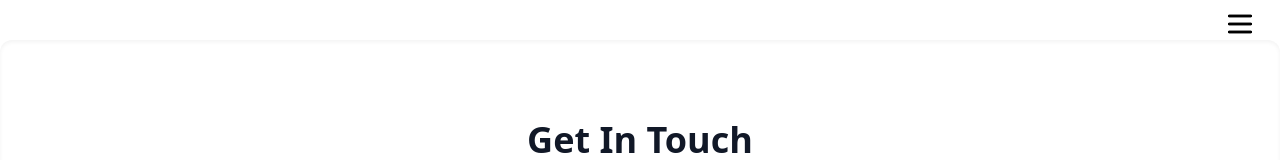
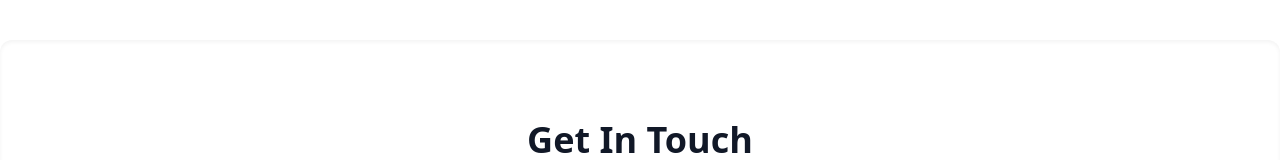
Before and after one commit to faisal-wani/JZBstudio, a React (Create React App) app: page /JZBstudio/contact in a window 1280 px wide. Shown: the top 160 px of the page. Built offline with nearby package versions, Linux system fonts and the light colour scheme.

Commit message:
chnaged menubar styling and menu items

```diff
--- a/src/components/MenuBar.jsx
+++ b/src/components/MenuBar.jsx
@@ -1,19 +1,16 @@
-import React, { useState, useEffect } from "react";
+import React, { useState, useEffect, useRef } from "react";
 import { motion, AnimatePresence } from "framer-motion";
-import { Menu, X } from "lucide-react";
+import { Menu, X, ChevronDown, ChevronRight } from "lucide-react"; // fancy icons
 import { Link, useLocation } from "react-router-dom";
 
 const menuVariants = {
-  hidden: { opacity: 0, x: 50 },
+  hidden: { x: 300, opacity: 0 },
   visible: {
+    x: 0,
     opacity: 1,
-    x: 0,
-    transition: {
-      when: "beforeChildren",
-      staggerChildren: 0.1,
+    transition: { when: "beforeChildren", staggerChildren: 0.05 },
   },
-  },
-  exit: { opacity: 0, x: 50 },
+  exit: { x: 300, opacity: 0 },
 };
 
 const itemVariants = {
@@ -23,7 +20,7 @@ const itemVariants = {
 
 const submenuVariants = {
   hidden: { height: 0, opacity: 0 },
-  visible: { height: "auto", opacity: 1, transition: { staggerChildren: 0.05 } },
+  visible: { height: "auto", opacity: 1, transition: { staggerChildren: 0.03 } },
 };
 
 const submenuItemVariants = {
@@ -31,57 +28,56 @@ const submenuItemVariants = {
   visible: { opacity: 1, x: 0 },
 };
 
-const MenuBar = () => {
-  const [showMenu, setShowMenu] = useState(false);
+export default function MenuBar() {
+  const [menuOpen, setMenuOpen] = useState(false);
   const [isMobile, setIsMobile] = useState(false);
-  const [showProjectsSubmenu, setShowProjectsSubmenu] = useState(false);
+  const [openSubmenu, setOpenSubmenu] = useState(null);
   const location = useLocation();
+  const menuRef = useRef(null);
 
   useEffect(() => {
     const checkMobile = () => setIsMobile(window.innerWidth < 768);
     checkMobile();
     window.addEventListener("resize", checkMobile);
-    return () => window.removeEventListener("resize", checkMobile);
+    return () => {
+      window.removeEventListener("resize", checkMobile);
+    };
   }, []);
 
-  const handleMouseEnter = () => {
-    if (!isMobile) setShowMenu(true);
+  // Close menu on scroll or click outside
+  useEffect(() => {
+    if (!menuOpen) return;
+
+    const onScroll = () => setMenuOpen(false);
+
+    const onClickOutside = (e) => {
+      if (menuRef.current && !menuRef.current.contains(e.target)) {
+        setMenuOpen(false);
+      }
     };
 
-  const handleMouseLeave = () => {
-    if (!isMobile) setShowMenu(false);
-    if (!isMobile) setShowProjectsSubmenu(false);
+    window.addEventListener("scroll", onScroll, true);
+    window.addEventListener("mousedown", onClickOutside);
+
+    return () => {
+      window.removeEventListener("scroll", onScroll, true);
+      window.removeEventListener("mousedown", onClickOutside);
     };
+  }, [menuOpen]);
 
-  const toggleMenu = () => {
-    if (isMobile) setShowMenu((prev) => !prev);
-  };
-
-  // Toggle submenu for Projects on mobile
-  const toggleProjectsSubmenu = (e) => {
-    e.preventDefault();
-    if (isMobile) setShowProjectsSubmenu((prev) => !prev);
-  };
-
-  // Open submenu on hover for desktop
-  const handleProjectsMouseEnter = () => {
-    if (!isMobile) setShowProjectsSubmenu(true);
-  };
-
-  const handleProjectsMouseLeave = () => {
-    if (!isMobile) setShowProjectsSubmenu(false);
+  const toggleSubmenu = (name) => {
+    setOpenSubmenu((prev) => (prev === name ? null : name));
   };
 
   const handleLinkClick = (path) => {
-    setShowMenu(false);
-    setShowProjectsSubmenu(false);
+    setMenuOpen(false);
+    setOpenSubmenu(null);
     if (location.pathname === path) {
       window.scrollTo({ top: 0, behavior: "smooth" });
     }
   };
 
   const links = [
-    { name: "Home", path: "/" },
     {
       name: "Projects",
       path: "/projects",
@@ -93,81 +89,76 @@ const MenuBar = () => {
         { name: "Product Design", path: "/projects/product-design" },
       ],
     },
-    { name: "About", path: "/about" },
-    { name: "Services", path: "/services" },
+    { name: "Studio", path: "/studio" },
+    { name: "Blog", path: "/blog" },
+    {
+      name: "Media",
+      path: "/media",
+      submenu: [
+        { name: "News", path: "/media/news" },
+        { name: "Publications", path: "/media/publications" },
+      ],
+    },
+    { name: "Careers", path: "/careers" },
     { name: "Contact", path: "/contact" },
   ];
 
   return (
     <div
-      className="relative"
-      onMouseEnter={handleMouseEnter}
-      onMouseLeave={handleMouseLeave}
+      className="relative z-[10000] font-sans"
+      style={{ fontFamily: "'Segoe UI', Tahoma, Geneva, Verdana, sans-serif" }}
     >
-      {/* Hamburger icon */}
-      <Menu className="w-8 h-8 cursor-pointer text-black" onClick={toggleMenu} />
+      {/* Desktop Menu */}
+      {!isMobile && (
+        <ul className="flex gap-6 text-white text-base">
+          {links.map((link) => {
+            const hasSubmenu = Boolean(link.submenu);
+            const isSubmenuOpen = openSubmenu === link.name;
 
-      <AnimatePresence>
-        {showMenu && (
-          <motion.ul
-            variants={menuVariants}
-            initial="hidden"
-            animate="visible"
-            exit="exit"
-            className="absolute right-0 top-0 mt-2 bg-white border border-gray-300 rounded-md shadow-lg py-2 z-50
-              w-[40vw] max-w-[180px] sm:max-w-[180px] h-screen"
-          >
-            {/* Close icon on mobile */}
-            {isMobile && (
-              <div className="flex justify-end pr-4 pt-2">
-                <X
-                  className="w-6 h-6 cursor-pointer text-gray-700"
-                  onClick={() => setShowMenu(false)}
-                />
-              </div>
-            )}
-
-            {/* Route Links */}
-            {links.map((link) => {
-              if (link.submenu) {
-                // Projects with submenu
             return (
-                  <motion.li
+              <li
                 key={link.path}
-                    variants={itemVariants}
-                    onMouseEnter={handleProjectsMouseEnter}
-                    onMouseLeave={handleProjectsMouseLeave}
+                className="relative group"
+                onMouseEnter={() => hasSubmenu && setOpenSubmenu(link.name)}
+                onMouseLeave={() => hasSubmenu && setOpenSubmenu(null)}
               >
                 <Link
                   to={link.path}
-                      className="block px-4 py-2 cursor-pointer hover:text-blue-600 relative group flex justify-between items-center"
-                      onClick={toggleProjectsSubmenu}
+                  onClick={(e) => {
+                    if (hasSubmenu) e.preventDefault();
+                    else handleLinkClick(link.path);
+                  }}
+                  className="hover:text-gray-300 flex items-center gap-1"
                 >
                   {link.name}
-                      {/* Arrow indicator */}
-                      <span className="ml-2 inline-block transform transition-transform duration-300">
-                        {showProjectsSubmenu ? "▾" : "▸"}
-                      </span>
+                  {hasSubmenu && (
+                    <motion.span
+                      className="select-none"
+                      style={{ display: "flex" }}
+                      animate={{ rotate: isSubmenuOpen ? 180 : 0 }}
+                      transition={{ duration: 0.2 }}
+                    >
+                      <ChevronDown size={16} strokeWidth={2.5} />
+                    </motion.span>
+                  )}
                 </Link>
 
+                {hasSubmenu && (
                   <AnimatePresence>
-                      {showProjectsSubmenu && (
+                    {isSubmenuOpen && (
                       <motion.ul
                         variants={submenuVariants}
                         initial="hidden"
                         animate="visible"
                         exit="hidden"
-                          className="ml-4 border-l border-gray-300"
+                        className="absolute top-full left-0 bg-black/80 backdrop-blur-lg rounded-lg mt-2 py-2 min-w-[200px] border border-white/10"
                       >
                         {link.submenu.map((sub) => (
-                            <motion.li
-                              key={sub.path}
-                              variants={submenuItemVariants}
-                            >
+                          <motion.li key={sub.path} variants={submenuItemVariants}>
                             <Link
                               to={sub.path}
-                                className="block px-4 py-2 cursor-pointer hover:text-blue-600"
                               onClick={() => handleLinkClick(sub.path)}
+                              className="block px-4 py-2 text-gray-300 hover:text-white hover:bg-white/10 text-base"
                             >
                               {sub.name}
                             </Link>
@@ -176,29 +167,119 @@ const MenuBar = () => {
                       </motion.ul>
                     )}
                   </AnimatePresence>
-                  </motion.li>
+                )}
+              </li>
             );
-              }
+          })}
+        </ul>
+      )}
 
-              // Normal menu item without submenu
+      {/* Mobile Menu Icon */}
+      {isMobile && (
+        <div className="inline-block relative z-[10000]">
+          <Menu
+            className="w-8 h-8 cursor-pointer text-white"
+            onClick={() => setMenuOpen((p) => !p)}
+          />
+        </div>
+      )}
+
+      {/* Mobile Sidebar Menu */}
+      <AnimatePresence>
+        {isMobile && menuOpen && (
+          <motion.ul
+            ref={menuRef}
+            variants={menuVariants}
+            initial="hidden"
+            animate="visible"
+            exit="exit"
+            className="fixed top-0 right-0 h-screen w-52  /* reduced width from w-64 to w-52 (13rem) */
+                       bg-black/70 backdrop-blur-lg border-l border-white/10
+                       shadow-2xl rounded-l-2xl z-[9999] py-6 overflow-y-auto"
+            style={{ fontFamily: "'Segoe UI', Tahoma, Geneva, Verdana, sans-serif" }}
+          >
+            {/* Mobile Close Button */}
+            <div className="flex justify-end pr-4 pb-4">
+              <X
+                className="w-6 h-6 cursor-pointer text-white"
+                onClick={() => setMenuOpen(false)}
+              />
+            </div>
+
+            <div className="px-2">
+              {links.map((link) => {
+                const hasSubmenu = Boolean(link.submenu);
+                const isSubmenuOpen = openSubmenu === link.name;
+
                 return (
-                <motion.li key={link.path} variants={itemVariants}>
+                  <motion.li key={link.path} variants={itemVariants} className="mb-1">
                     <Link
                       to={link.path}
-                    className="block px-4 py-2 cursor-pointer hover:text-blue-600 relative group"
-                    onClick={() => handleLinkClick(link.path)}
+                      onClick={(e) => {
+                        if (hasSubmenu) {
+                          e.preventDefault();
+                          toggleSubmenu(link.name);
+                        } else {
+                          handleLinkClick(link.path);
+                        }
+                      }}
+                      className={`flex justify-between items-center px-6 py-2
+                                 text-white text-base rounded-lg transition-colors duration-150
+                                 ${isSubmenuOpen ? "bg-white/20" : "hover:bg-white/10"}`}
+                      style={{ fontFamily: "'Segoe UI', Tahoma, Geneva, Verdana, sans-serif" }}
                     >
                       {link.name}
-                    <span className="absolute left-0 bottom-0 w-0 h-[2px] bg-blue-600 transition-all duration-300 group-hover:w-full"></span>
+                      {hasSubmenu && (
+                        <motion.span
+                          className="ml-2 select-none flex"
+                          animate={{ rotate: isSubmenuOpen ? 90 : 0 }}
+                          transition={{ duration: 0.2 }}
+                        >
+                          <ChevronRight size={16} strokeWidth={2.5} />
+                        </motion.span>
+                      )}
                     </Link>
+
+                    {hasSubmenu && (
+                      <AnimatePresence>
+                        {isSubmenuOpen && (
+                          <motion.ul
+                            variants={submenuVariants}
+                            initial="hidden"
+                            animate="visible"
+                            exit="hidden"
+                            className="ml-6"
+                          >
+                            {link.submenu.map((sub) => (
+                              <motion.li
+                                key={sub.path}
+                                variants={submenuItemVariants}
+                                className="flex justify-between items-center"
+                              >
+                                <Link
+                                  to={sub.path}
+                                  onClick={() => handleLinkClick(sub.path)}
+                                  className="block px-6 py-2 text-gray-300 hover:text-white hover:bg-white/10 rounded-md transition-colors duration-150 text-base"
+                                  style={{
+                                    fontFamily:
+                                      "'Segoe UI', Tahoma, Geneva, Verdana, sans-serif",
+                                  }}
+                                >
+                                  {sub.name}
+                                </Link>
+                              </motion.li>
+                            ))}
+                          </motion.ul>
+                        )}
+                      </AnimatePresence>
+                    )}
                   </motion.li>
                 );
               })}
+            </div>
           </motion.ul>
         )}
       </AnimatePresence>
     </div>
   );
-};
-
-export default MenuBar;
+}
```
Lines whose indentation alone changed are shown as unchanged.
